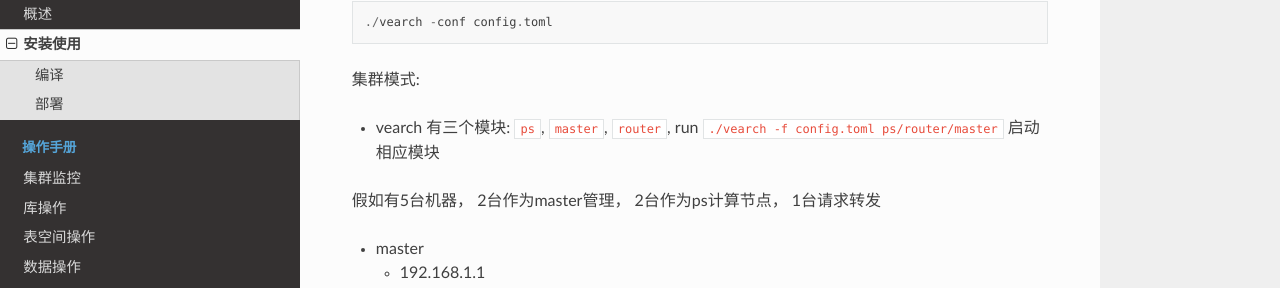
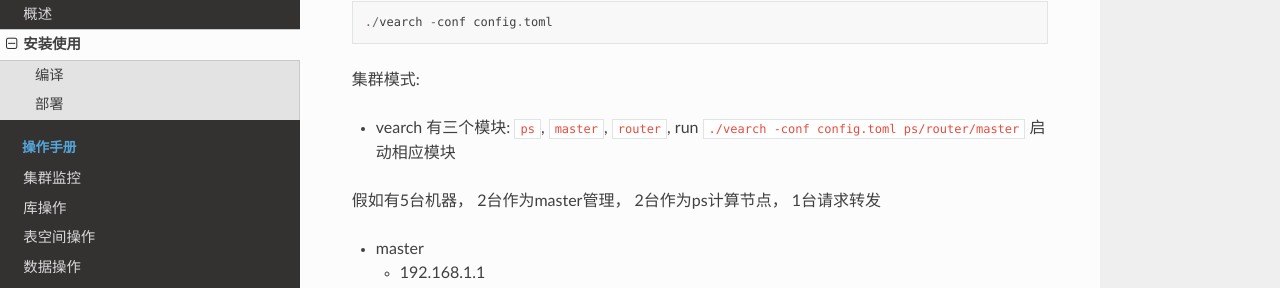
Before and after one commit to vearch/zh_docs, a Sphinx documentation site: the page built from docs/source/quick-start-guide.rst, in a window 1280 px wide and 900 px high, scrolled down 2073 px. Shown: the part 138-426 px from the top of the window. Built offline with Sphinx 7.4.7 and the Read the Docs theme 2.0.0, drawn with Linux system fonts in a browser that asks for light colours; pages that are not in the unit, such as notebooks, are missing from menus.

Commit message:
Update quick-start-guide.rst

```diff
--- a/docs/source/quick-start-guide.rst
+++ b/docs/source/quick-start-guide.rst
@@ -110,7 +110,7 @@
 
 集群模式:
 
-- vearch 有三个模块: ``ps``, ``master``, ``router``, run ``./vearch -f config.toml ps/router/master`` 启动相应模块
+- vearch 有三个模块: ``ps``, ``master``, ``router``, run ``./vearch -conf config.toml ps/router/master`` 启动相应模块
 
 假如有5台机器， 2台作为master管理， 2台作为ps计算节点， 1台请求转发
 
```
